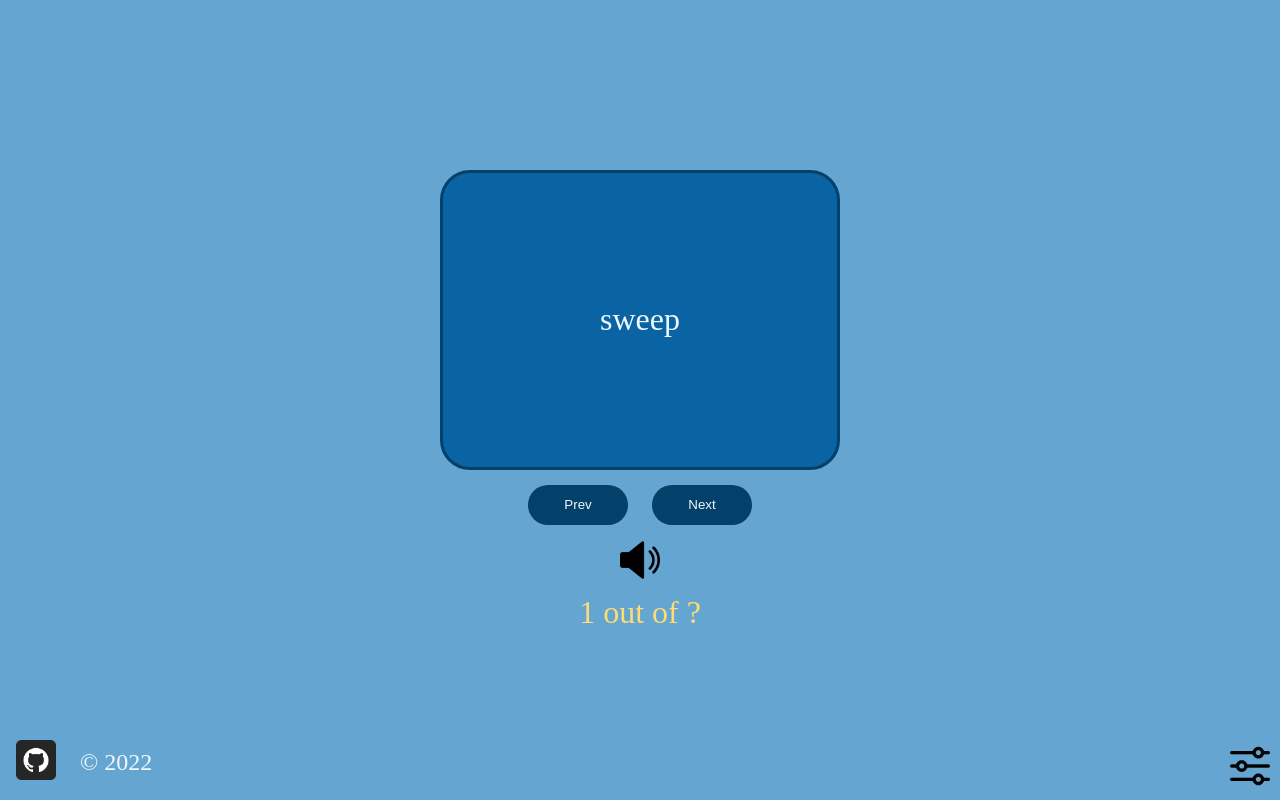
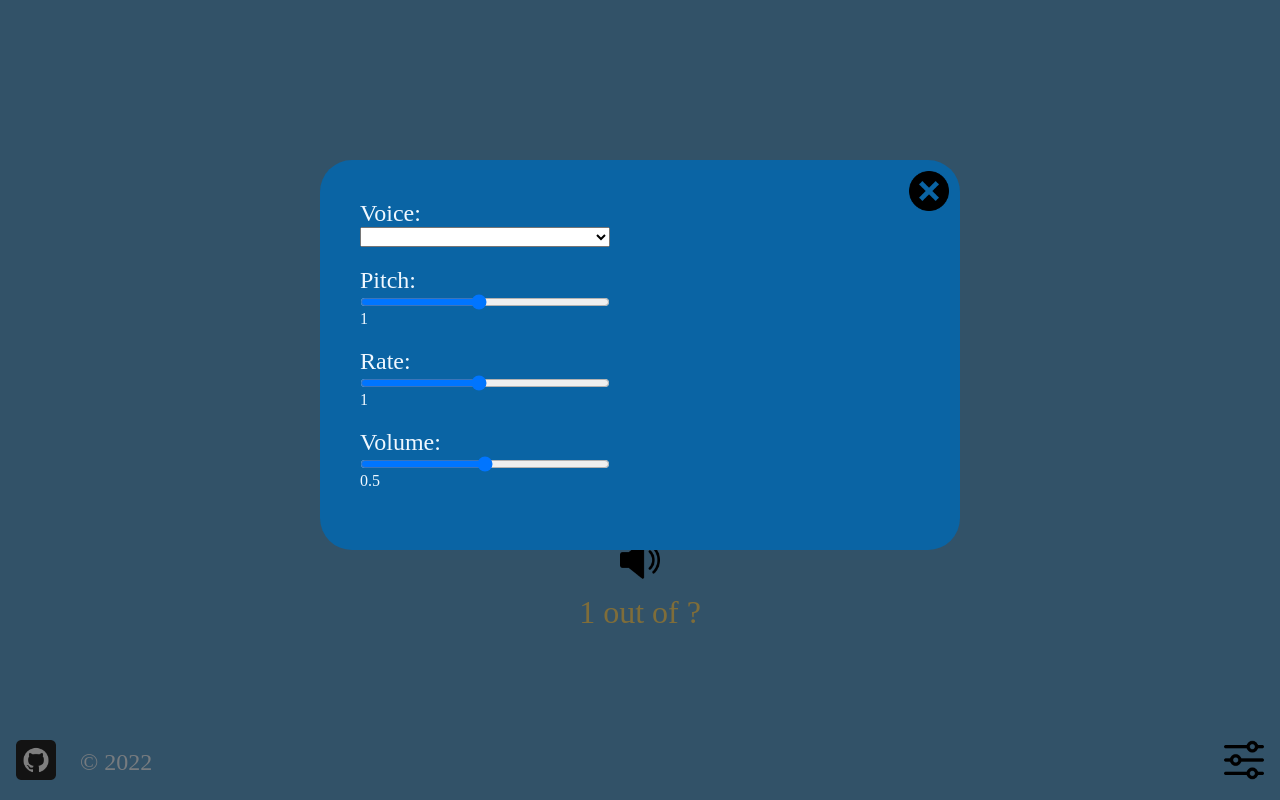
Before and after one commit to Kate4ka007/memoryCard, a plain HTML site: page index.html in a window 1280 px wide. Both pictures are taken after a click on the element 1250 px from the left and 768 px from the top of the page. Drawn offline with Linux system fonts and the light colour scheme.

Commit message:
fix: fix bugs

```diff
--- a/index.html
+++ b/index.html
@@ -22,8 +22,8 @@
       <div class="numbersWord">1 out of ?</div>
 
 
-        <div class="overlay">
-          <div class="modal">
+        <div class="overlay" style="display: none;">
+          <div class="modal"  style="display: none;">
       <div class="properties">
         <label for="voice">Voice:</label>
         <select id="voice"></select>
--- a/style.scss
+++ b/style.scss
@@ -9,7 +9,7 @@ html {
 }
 
 .wrapper {
-  width: 100wh;
+  max-width: 100%;
   height: 100vh;
   background-color: #65a5d1;
   display: flex;
@@ -26,6 +26,7 @@ html {
   color: aliceblue;
   font-size: 2rem;
   padding: 20px;
+  letter-spacing: 1.5px;
 }
 .memory-card {
   display: flex;
@@ -122,8 +123,8 @@ button {
 
 .close {
   position: absolute;
-  top: 1rem;
-  right: 1rem;
+  top: 0.7rem;
+  right: 0.7rem;
   cursor: pointer;
 }
 
@@ -132,18 +133,18 @@ button {
   top: 20%;
   margin: auto auto;
   width: 50%;
-
-  display: none;
+  //display: none;
   background-color: #0a64a4;
   display: none;
   padding: 40px;
-  border-radius: 3rem;
+  border-radius: 2rem;
 }
 
 .setting {
+  display: block;
   position: absolute;
-  bottom: 10px;
-  right: 10px;
+  bottom: 1rem;
+  right: 1rem;
   z-index: 50;
   &:hover {
     cursor: pointer;
```
Also changed, not shown: style.css, 1 other file.
